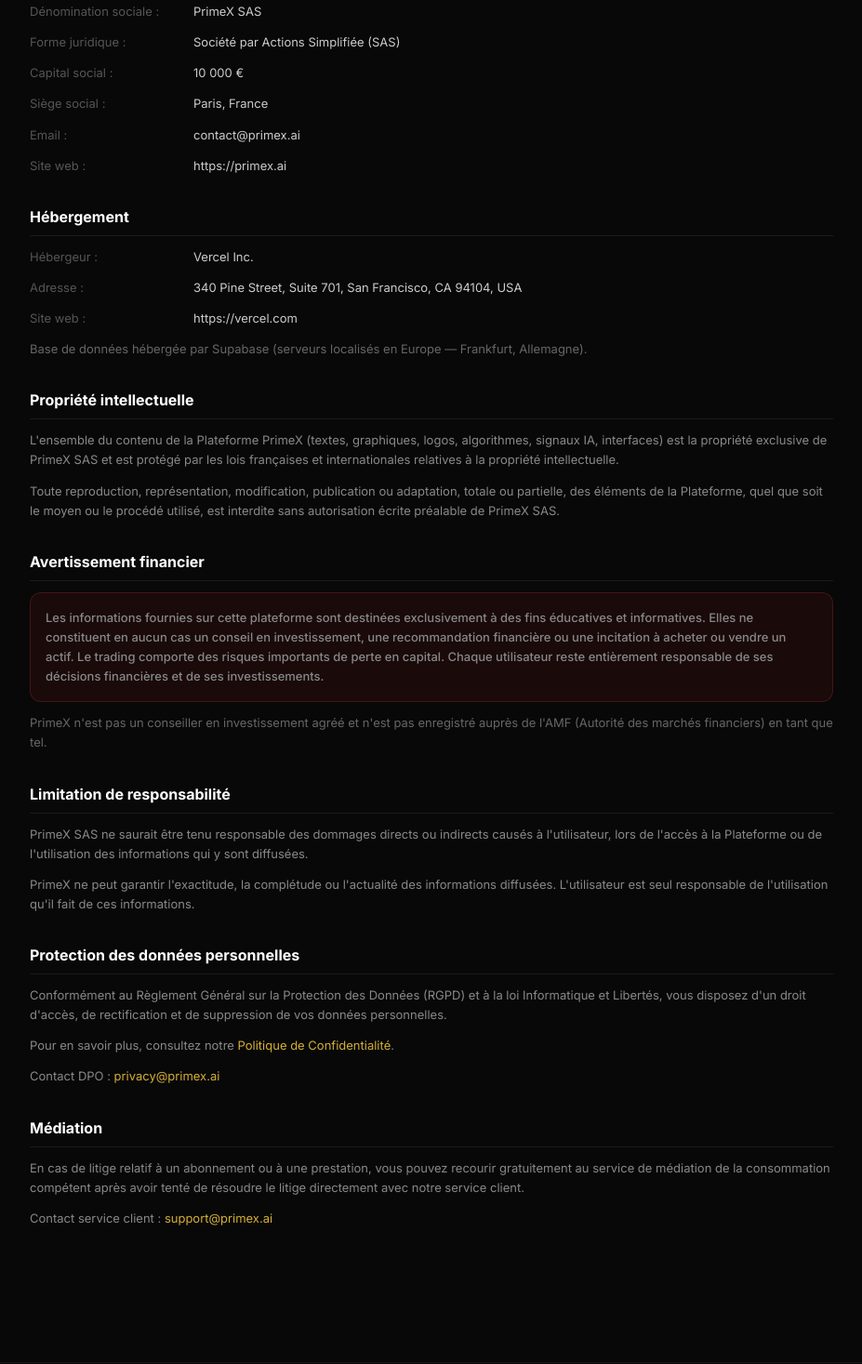
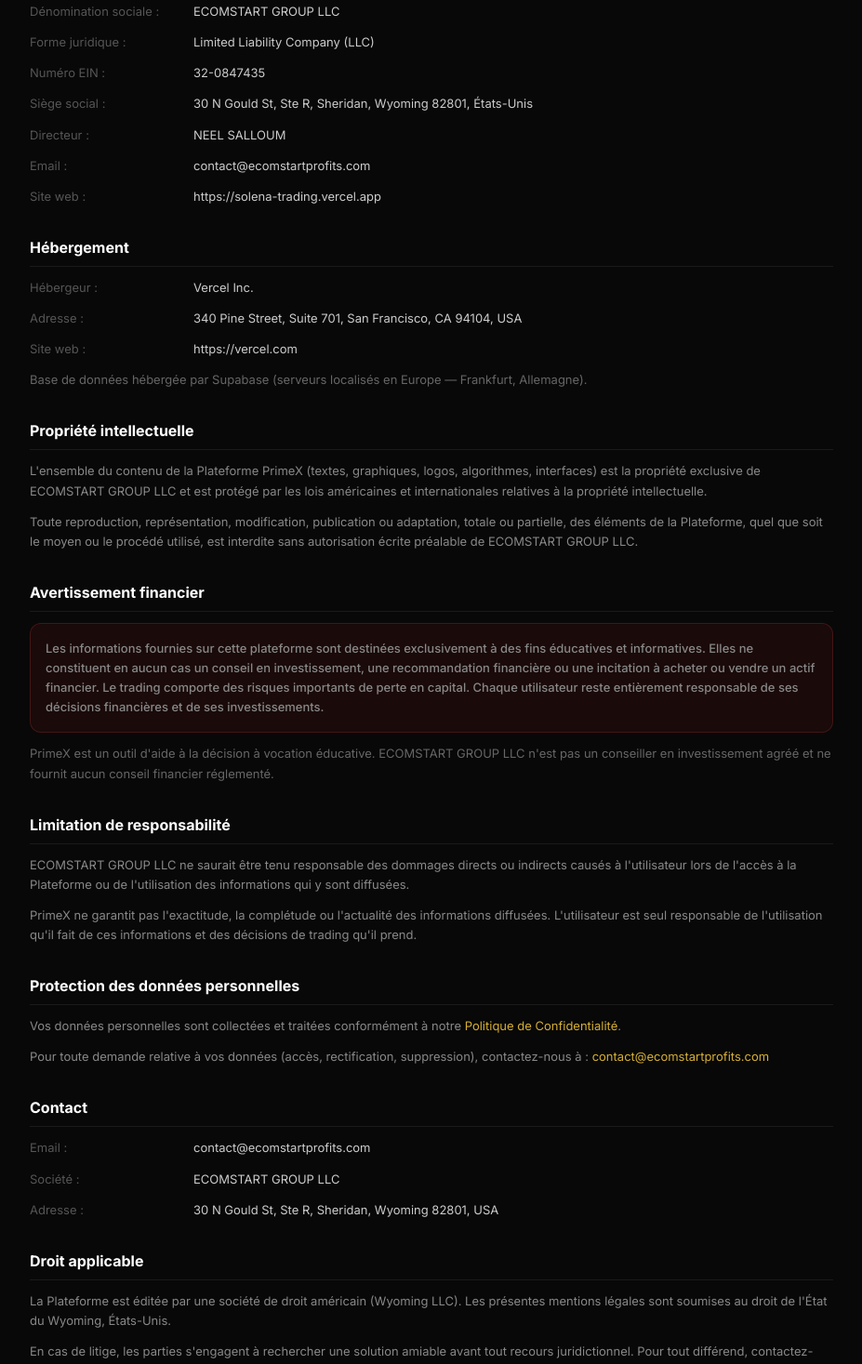
Before and after one commit to neelsalloum04/solena-trading, a Next.js app: page /legal/mentions in a window 1280 px wide. Shown: the part 220-1687 px from the top of the page at 93% size, without its empty margins (176-1103 px from the left). Built offline with nearby package versions, Linux system fonts and the light colour scheme.

Commit message:
fix: update mentions légales with real company info (ECOMSTART GROUP LLC)

```diff
--- a/src/app/(public)/legal/mentions/page.tsx
+++ b/src/app/(public)/legal/mentions/page.tsx
@@ -10,49 +10,57 @@
       <h1 className="text-2xl font-black text-white mb-10">Mentions Légales</h1>
 
       <Section title="Éditeur de la plateforme">
-        <Row label="Dénomination sociale" value="PrimeX SAS" />
-        <Row label="Forme juridique" value="Société par Actions Simplifiée (SAS)" />
-        <Row label="Capital social" value="10 000 €" />
-        <Row label="Siège social" value="Paris, France" />
-        <Row label="Email" value="contact@primex.ai" />
-        <Row label="Site web" value="https://primex.ai" />
+        <Row label="Dénomination sociale" value="ECOMSTART GROUP LLC" />
+        <Row label="Forme juridique"      value="Limited Liability Company (LLC)" />
+        <Row label="Numéro EIN"           value="32-0847435" />
+        <Row label="Siège social"         value="30 N Gould St, Ste R, Sheridan, Wyoming 82801, États-Unis" />
+        <Row label="Directeur"            value="NEEL SALLOUM" />
+        <Row label="Email"                value="contact@ecomstartprofits.com" />
+        <Row label="Site web"             value="https://solena-trading.vercel.app" />
       </Section>
 
       <Section title="Hébergement">
         <Row label="Hébergeur" value="Vercel Inc." />
-        <Row label="Adresse" value="340 Pine Street, Suite 701, San Francisco, CA 94104, USA" />
-        <Row label="Site web" value="https://vercel.com" />
+        <Row label="Adresse"   value="340 Pine Street, Suite 701, San Francisco, CA 94104, USA" />
+        <Row label="Site web"  value="https://vercel.com" />
         <p className="text-[13px] text-[#666] mt-2">Base de données hébergée par Supabase (serveurs localisés en Europe — Frankfurt, Allemagne).</p>
       </Section>
 
       <Section title="Propriété intellectuelle">
-        <p>L'ensemble du contenu de la Plateforme PrimeX (textes, graphiques, logos, algorithmes, signaux IA, interfaces) est la propriété exclusive de PrimeX SAS et est protégé par les lois françaises et internationales relatives à la propriété intellectuelle.</p>
-        <p>Toute reproduction, représentation, modification, publication ou adaptation, totale ou partielle, des éléments de la Plateforme, quel que soit le moyen ou le procédé utilisé, est interdite sans autorisation écrite préalable de PrimeX SAS.</p>
+        <p>L'ensemble du contenu de la Plateforme PrimeX (textes, graphiques, logos, algorithmes, interfaces) est la propriété exclusive de ECOMSTART GROUP LLC et est protégé par les lois américaines et internationales relatives à la propriété intellectuelle.</p>
+        <p>Toute reproduction, représentation, modification, publication ou adaptation, totale ou partielle, des éléments de la Plateforme, quel que soit le moyen ou le procédé utilisé, est interdite sans autorisation écrite préalable de ECOMSTART GROUP LLC.</p>
       </Section>
 
       <Section title="Avertissement financier">
         <div className="bg-[#1a0a0a] border border-[#ef4444]/20 rounded-xl p-4">
           <p className="text-[13px] text-[#888] leading-relaxed font-medium">
-            Les informations fournies sur cette plateforme sont destinées exclusivement à des fins éducatives et informatives. Elles ne constituent en aucun cas un conseil en investissement, une recommandation financière ou une incitation à acheter ou vendre un actif. Le trading comporte des risques importants de perte en capital. Chaque utilisateur reste entièrement responsable de ses décisions financières et de ses investissements.
+            Les informations fournies sur cette plateforme sont destinées exclusivement à des fins éducatives et informatives. Elles ne constituent en aucun cas un conseil en investissement, une recommandation financière ou une incitation à acheter ou vendre un actif financier. Le trading comporte des risques importants de perte en capital. Chaque utilisateur reste entièrement responsable de ses décisions financières et de ses investissements.
           </p>
         </div>
-        <p className="text-[13px] text-[#666] mt-3">PrimeX n'est pas un conseiller en investissement agréé et n'est pas enregistré auprès de l'AMF (Autorité des marchés financiers) en tant que tel.</p>
+        <p className="text-[13px] text-[#666] mt-3">
+          PrimeX est un outil d'aide à la décision à vocation éducative. ECOMSTART GROUP LLC n'est pas un conseiller en investissement agréé et ne fournit aucun conseil financier réglementé.
+        </p>
       </Section>
 
       <Section title="Limitation de responsabilité">
-        <p>PrimeX SAS ne saurait être tenu responsable des dommages directs ou indirects causés à l'utilisateur, lors de l'accès à la Plateforme ou de l'utilisation des informations qui y sont diffusées.</p>
-        <p>PrimeX ne peut garantir l'exactitude, la complétude ou l'actualité des informations diffusées. L'utilisateur est seul responsable de l'utilisation qu'il fait de ces informations.</p>
+        <p>ECOMSTART GROUP LLC ne saurait être tenu responsable des dommages directs ou indirects causés à l'utilisateur lors de l'accès à la Plateforme ou de l'utilisation des informations qui y sont diffusées.</p>
+        <p>PrimeX ne garantit pas l'exactitude, la complétude ou l'actualité des informations diffusées. L'utilisateur est seul responsable de l'utilisation qu'il fait de ces informations et des décisions de trading qu'il prend.</p>
       </Section>
 
       <Section title="Protection des données personnelles">
-        <p>Conformément au Règlement Général sur la Protection des Données (RGPD) et à la loi Informatique et Libertés, vous disposez d'un droit d'accès, de rectification et de suppression de vos données personnelles.</p>
-        <p>Pour en savoir plus, consultez notre <a href="/legal/privacy" className="text-[#D4AF37] hover:underline">Politique de Confidentialité</a>.</p>
-        <p>Contact DPO : <span className="text-[#D4AF37]">privacy@primex.ai</span></p>
+        <p>Vos données personnelles sont collectées et traitées conformément à notre <a href="/legal/privacy" className="text-[#D4AF37] hover:underline">Politique de Confidentialité</a>.</p>
+        <p>Pour toute demande relative à vos données (accès, rectification, suppression), contactez-nous à : <span className="text-[#D4AF37]">contact@ecomstartprofits.com</span></p>
       </Section>
 
-      <Section title="Médiation">
-        <p>En cas de litige relatif à un abonnement ou à une prestation, vous pouvez recourir gratuitement au service de médiation de la consommation compétent après avoir tenté de résoudre le litige directement avec notre service client.</p>
-        <p>Contact service client : <span className="text-[#D4AF37]">support@primex.ai</span></p>
+      <Section title="Contact">
+        <Row label="Email"   value="contact@ecomstartprofits.com" />
+        <Row label="Société" value="ECOMSTART GROUP LLC" />
+        <Row label="Adresse" value="30 N Gould St, Ste R, Sheridan, Wyoming 82801, USA" />
+      </Section>
+
+      <Section title="Droit applicable">
+        <p>La Plateforme est éditée par une société de droit américain (Wyoming LLC). Les présentes mentions légales sont soumises au droit de l'État du Wyoming, États-Unis.</p>
+        <p>En cas de litige, les parties s'engagent à rechercher une solution amiable avant tout recours juridictionnel. Pour tout différend, contactez-nous à <span className="text-[#D4AF37]">contact@ecomstartprofits.com</span>.</p>
       </Section>
     </article>
   )
```
